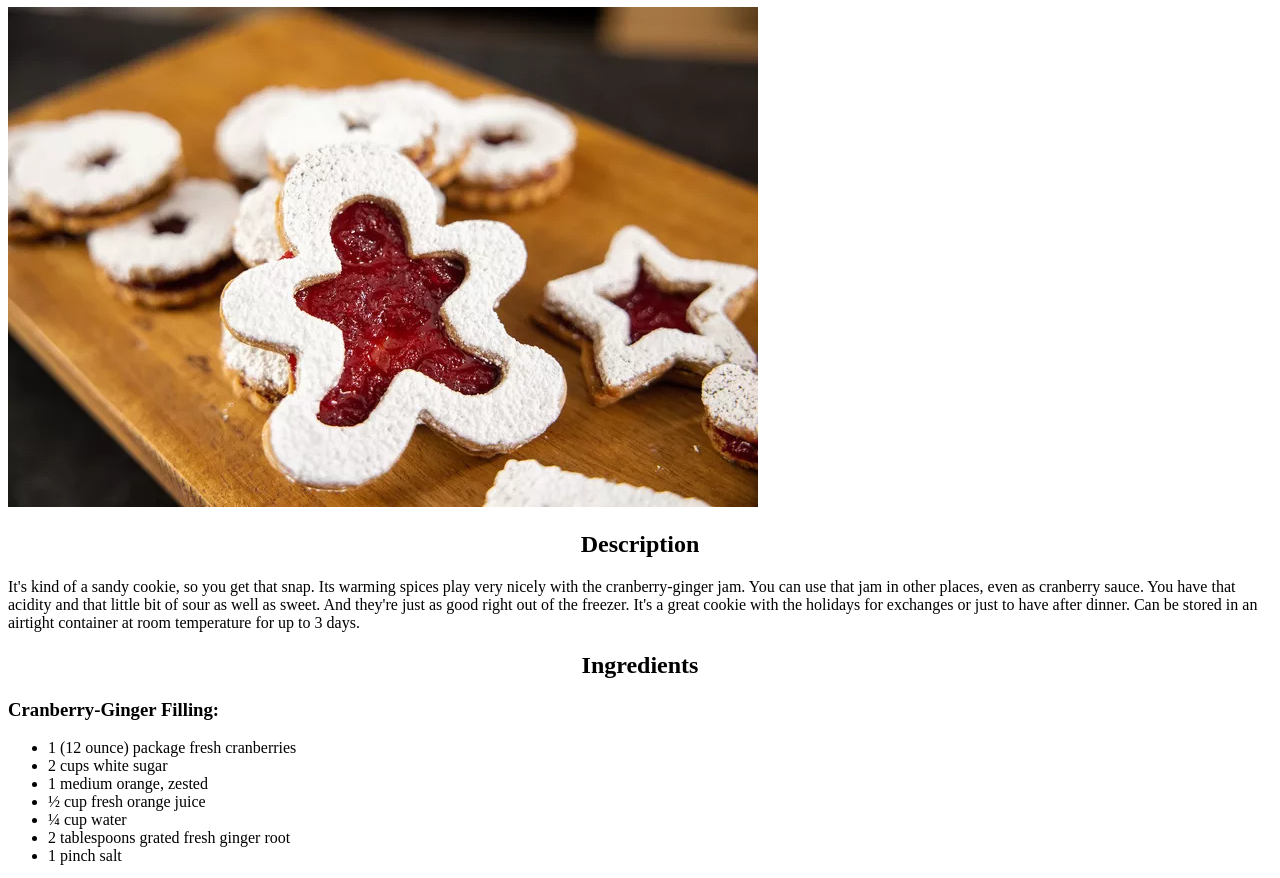
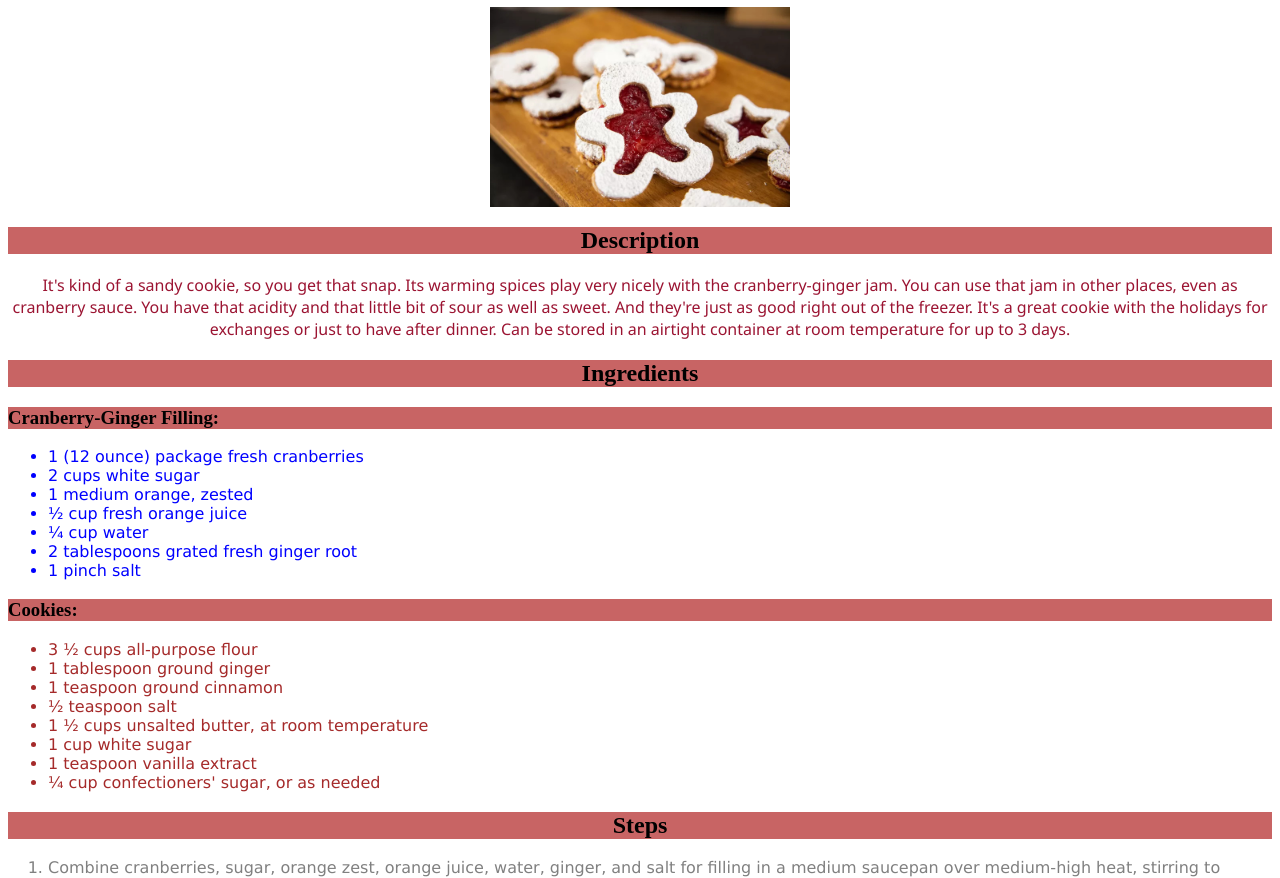
Before and after one commit to starvader13/odin-recipes, a plain HTML site: page recipes/Cranberry-Ginger-cookies.html in a window 1280 px wide. Shown: the part 73-951 px from the top of the page. Drawn offline with Linux system fonts and the light colour scheme.

Commit message:
Added with some CSS Properties to the recipes file
Changelog: owner
Change: CSS file

Signed-off-by: starvader13 <ashutoshgupta1311@gmail.com>

```diff
--- /dev/null
+++ b/css/style.css
@@ -0,0 +1,53 @@
+h1,h2,h3{
+    text-align: center;
+    background-color: rgb(200,100,100);
+    text-decoration: dashed;
+}
+
+h3.sub-heading{
+    text-align:left;
+}
+
+.para{
+    text-align: center;
+    font-family: 'Segoe UI', Tahoma, Verdana, sans-serif;
+}
+
+.para#para1{
+    color: rgb(155,20,50);
+    font-weight: 500;
+    /* background-color:azure; */
+}
+
+.para#para2{
+    color: rgb(155,120,50);
+    font-weight: 300;
+}
+
+img{
+    width: 300px;
+    height: auto;
+    display: block;
+    margin-left: auto;
+    margin-right: auto;
+}
+
+.unordered,.ordered{
+    text-align:left;
+    font-family: Verdana, sans-serif;
+    font-weight: 100;
+}
+
+.unordered1{
+    color:blue;
+}
+
+.unordered2{
+    color:brown;
+}
+
+.ordered1{
+    color: gray;
+    font-weight:200;
+    font-stretch: expanded;
+}
--- a/recipes/Cranberry-Ginger-cookies.html
+++ b/recipes/Cranberry-Ginger-cookies.html
@@ -5,19 +5,20 @@
     <meta http-equiv="X-UA-Compatible" content="IE=edge">
     <meta name="viewport" content="width=device-width, initial-scale=1.0">
     <title>Cranberry-Ginger Cookies</title>
+    <link rel="stylesheet" href="../css/style.css">
 </head>
 <body>
-    <h1 align="center" bgcolor="brown">Cranberry-Ginger Linzer Torte Cookies</h1>
+    <h1 >Cranberry-Ginger Linzer Torte Cookies</h1>
     <img src="../img/Cranberry-Ginger.jpg" alt="Cranberry-Ginger Cookies image">
 
-    <h2 align="center" bgcolor="brown">Description</h2>
-    <p>
+    <h2 >Description</h2>
+    <p class="para" id="para1">
         It's kind of a sandy cookie, so you get that snap. Its warming spices play very nicely with the cranberry-ginger jam. You can use that jam in other places, even as cranberry sauce. You have that acidity and that little bit of sour as well as sweet. And they're just as good right out of the freezer. It's a great cookie with the holidays for exchanges or just to have after dinner. Can be stored in an airtight container at room temperature for up to 3 days.
     </p>
 
-    <h2 align="center" bgcolor="brown">Ingredients</h2>
-    <h3>Cranberry-Ginger Filling:</h3>
-    <ul>
+    <h2 >Ingredients</h2>
+    <h3 class="sub-heading">Cranberry-Ginger Filling:</h3>
+    <ul class="unordered unordered1">
         <li>
             1 (12 ounce) package fresh cranberries
         </li>
@@ -47,8 +48,8 @@
         </li>
     </ul>
 
-    <h3>Cookies:</h3>
-    <ul>
+    <h3 class="sub-heading">Cookies:</h3>
+    <ul class="unordered unordered2">
         <li>
             3 ½ cups all-purpose flour
         </li>
@@ -82,8 +83,8 @@
         </li>
     </ul>
 
-    <h2 align="center" bgcolor="brown">Steps</h2>
-    <ol>
+    <h2 >Steps</h2>
+    <ol class="ordered ordered1">
         <li>
             Combine cranberries, sugar, orange zest, orange juice, water, ginger, and salt for filling in a medium saucepan over medium-high heat, stirring to dissolve sugar. Lower heat and simmer, stirring frequently, until cranberries burst. Continue cooking, mashing fruit a bit with the back of a spoon, until thick as jam, about 30 minutes. Remove from heat to cool completely. Can be stored in an airtight container in the refrigerator for up to one week.
         </li>
```
Also changed, not shown: recipes/Mom's-Potato-Latkes.html (+9 -8 lines), recipes/cheeseburger.html (+9 -8 lines).
